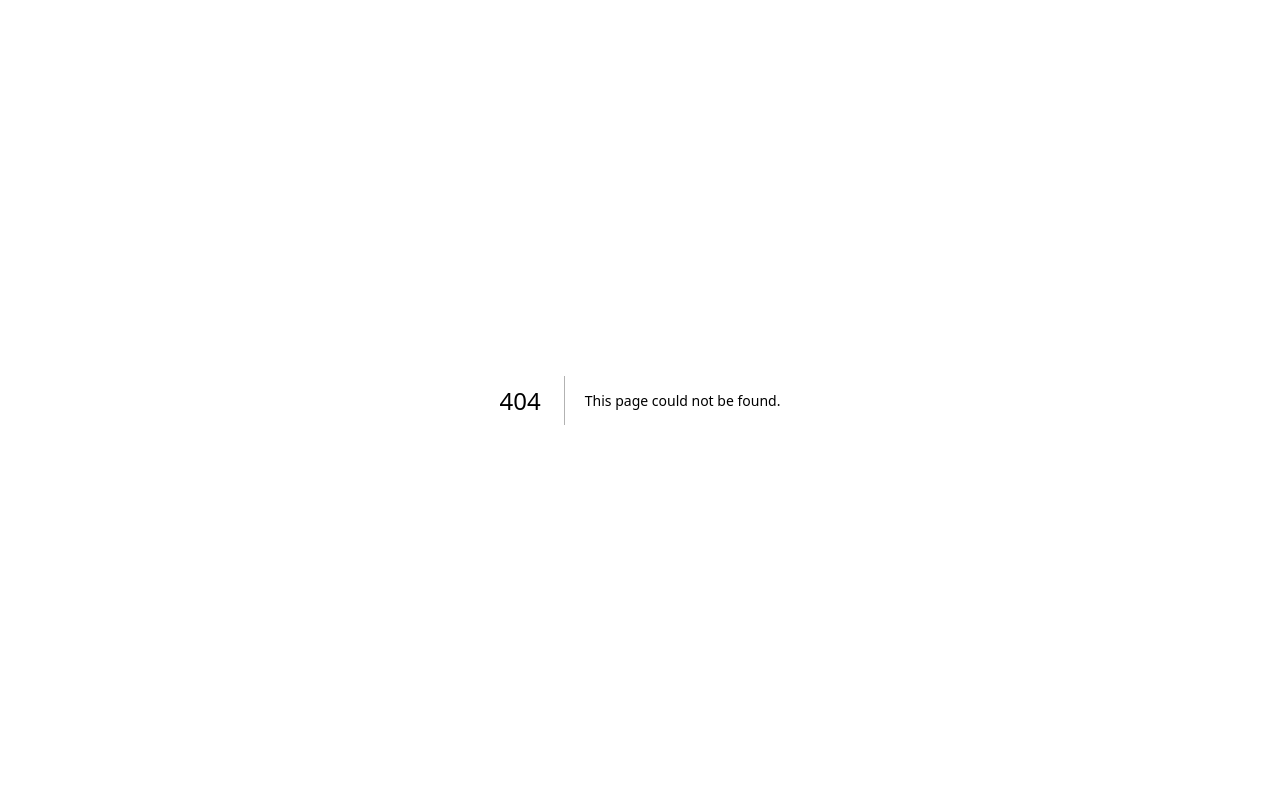
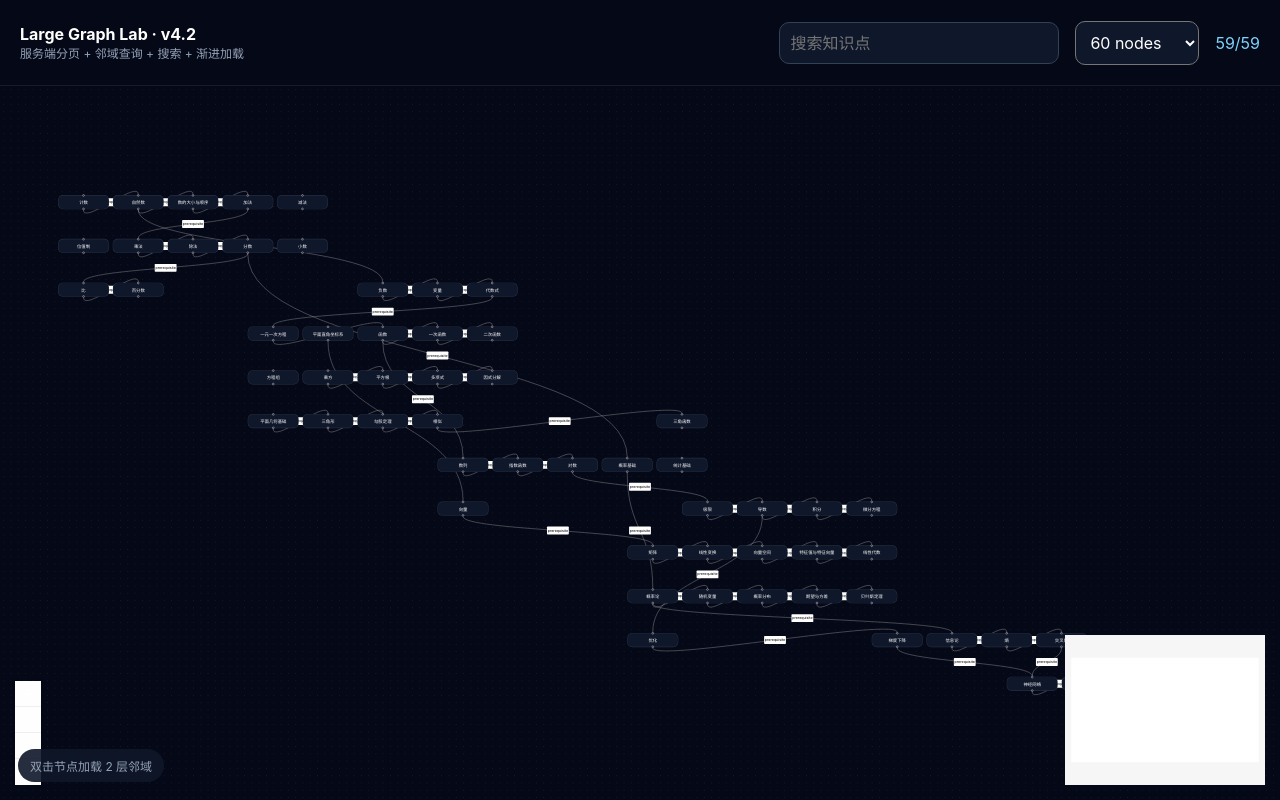
Before and after one commit to senwong/human-knowledge-map, a Next.js app: page /lab in a window 1280 px wide. Before the commit this address had no page. Built offline with nearby package versions, Linux system fonts and the light colour scheme.

Commit message:
feat(v4.2): add progressive large-graph lab explorer

```diff
--- /dev/null
+++ b/app/lab/page.tsx
@@ -0,0 +1,65 @@
+'use client';
+
+import { useEffect, useMemo, useState } from 'react';
+import { Background, Controls, MiniMap, ReactFlow, type Edge, type Node } from '@xyflow/react';
+import type { CanonicalKnowledgeEdge, CanonicalKnowledgeNode } from '../../src/data/math-foundation';
+
+interface GraphResponse { nodes: CanonicalKnowledgeNode[]; edges: CanonicalKnowledgeEdge[]; total: number; }
+
+function layoutNodes(nodes: CanonicalKnowledgeNode[]): Node[] {
+  const domainIndex = new Map<string, number>();
+  return nodes.map((node, index) => {
+    if (!domainIndex.has(node.domain)) domainIndex.set(node.domain, domainIndex.size);
+    const domain = domainIndex.get(node.domain) ?? 0;
+    return {
+      id: node.id,
+      data: { label: node.label, ...node },
+      position: { x: domain * 520 + (index % 5) * 150, y: Math.floor(index / 5) * 120 },
+      style: { width: 140, fontSize: 12, borderRadius: 14, border: '1px solid rgba(255,255,255,.15)', background: '#0f172a', color: 'white' }
+    };
+  });
+}
+
+export default function LargeGraphLab() {
+  const [graph, setGraph] = useState<GraphResponse>({ nodes: [], edges: [], total: 0 });
+  const [limit, setLimit] = useState(60);
+  const [query, setQuery] = useState('');
+  const [results, setResults] = useState<Array<{ node: CanonicalKnowledgeNode; score: number }>>([]);
+  const [selectedId, setSelectedId] = useState<string>();
+
+  useEffect(() => {
+    fetch(`/api/graph?limit=${limit}`).then((res) => res.json()).then(setGraph);
+  }, [limit]);
+
+  useEffect(() => {
+    const handle = window.setTimeout(() => {
+      if (!query.trim()) return setResults([]);
+      fetch(`/api/search?q=${encodeURIComponent(query)}&limit=8`).then((res) => res.json()).then((value) => setResults(value.results ?? []));
+    }, 180);
+    return () => window.clearTimeout(handle);
+  }, [query]);
+
+  const nodes = useMemo(() => layoutNodes(graph.nodes), [graph.nodes]);
+  const visible = useMemo(() => new Set(nodes.map((node) => node.id)), [nodes]);
+  const edges: Edge[] = useMemo(() => graph.edges.filter((edge) => visible.has(edge.source) && visible.has(edge.target)).map((edge, index) => ({ id: `${edge.source}-${edge.target}-${index}`, source: edge.source, target: edge.target, label: edge.relation })), [graph.edges, visible]);
+
+  async function loadNeighborhood(id: string) {
+    const value = await fetch(`/api/graph?node=${encodeURIComponent(id)}&depth=2`).then((res) => res.json()) as GraphResponse;
+    setGraph(value);
+    setSelectedId(id);
+  }
+
+  return <main style={{ height: '100vh', display: 'grid', gridTemplateRows: '86px 1fr', background: '#050816', color: 'white' }}>
+    <header style={{ display: 'flex', alignItems: 'center', gap: 16, padding: '14px 20px', borderBottom: '1px solid rgba(255,255,255,.08)' }}>
+      <div><strong>Large Graph Lab · v4.2</strong><div style={{ color: '#94a3b8', fontSize: 12 }}>服务端分页 + 邻域查询 + 搜索 + 渐进加载</div></div>
+      <input value={query} onChange={(e) => setQuery(e.target.value)} placeholder="搜索知识点" style={{ marginLeft: 'auto', width: 280, padding: 10, borderRadius: 10, background: '#0f172a', color: 'white', border: '1px solid #334155' }} />
+      <select value={limit} onChange={(e) => setLimit(Number(e.target.value))} style={{ padding: 10, borderRadius: 10, background: '#0f172a', color: 'white' }}><option value={30}>30 nodes</option><option value={60}>60 nodes</option><option value={200}>200 nodes</option></select>
+      <span style={{ color: '#7dd3fc' }}>{graph.nodes.length}/{graph.total}</span>
+    </header>
+    <section style={{ position: 'relative' }}>
+      <ReactFlow nodes={nodes} edges={edges} fitView minZoom={0.08} maxZoom={2.4} onNodeDoubleClick={(_, node) => loadNeighborhood(node.id)} onNodeClick={(_, node) => setSelectedId(node.id)} proOptions={{ hideAttribution: true }}><Background /><MiniMap /><Controls /></ReactFlow>
+      {results.length > 0 && <div style={{ position: 'absolute', right: 20, top: 12, width: 300, background: 'rgba(15,23,42,.96)', border: '1px solid #334155', borderRadius: 14, padding: 8, zIndex: 10 }}>{results.map((result) => <button key={result.node.id} onClick={() => loadNeighborhood(result.node.id)} style={{ width: '100%', display: 'block', textAlign: 'left', padding: 10, background: 'transparent', color: 'white', border: 0, cursor: 'pointer' }}>{result.node.label}<span style={{ float: 'right', color: '#64748b' }}>{result.node.domain}</span></button>)}</div>}
+      <div style={{ position: 'absolute', left: 18, bottom: 18, padding: '8px 12px', borderRadius: 999, background: 'rgba(15,23,42,.9)', color: '#94a3b8', fontSize: 12 }}>双击节点加载 2 层邻域 {selectedId ? `· 当前 ${selectedId}` : ''}</div>
+    </section>
+  </main>;
+}
```
